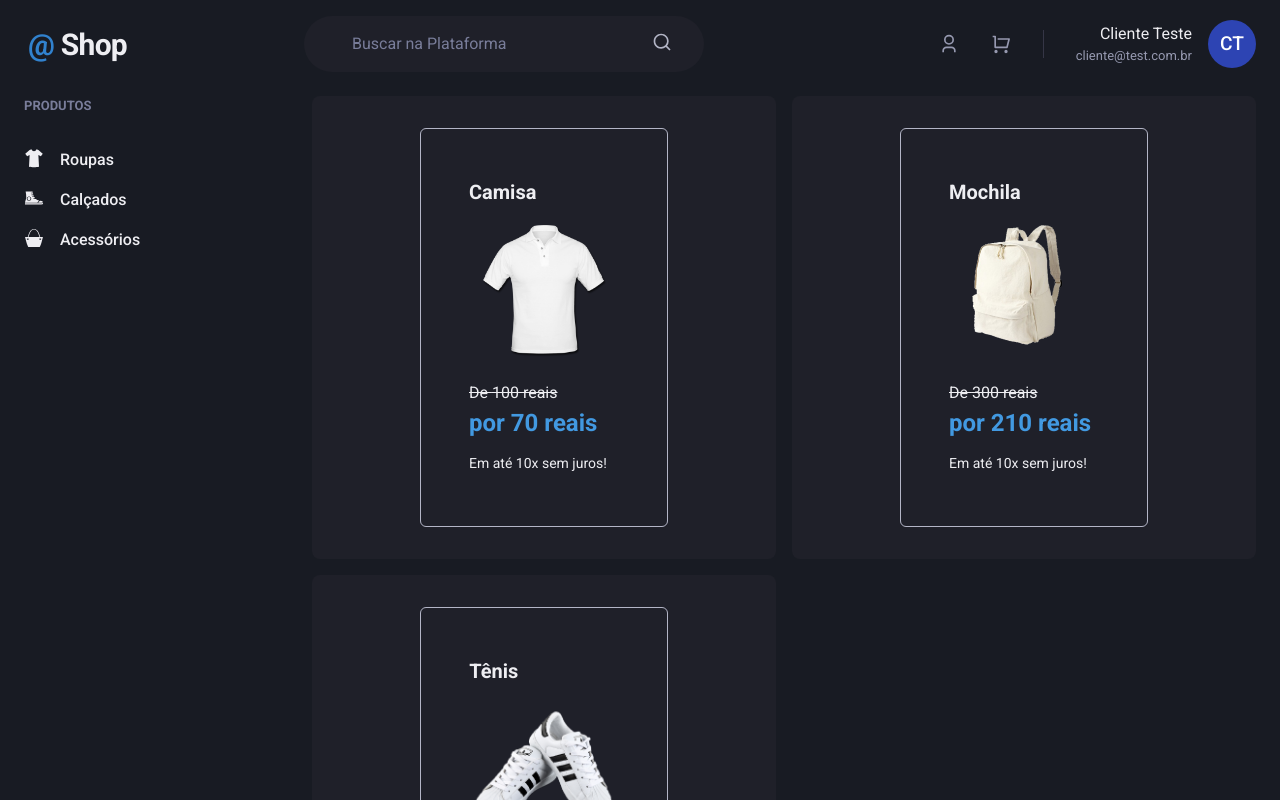
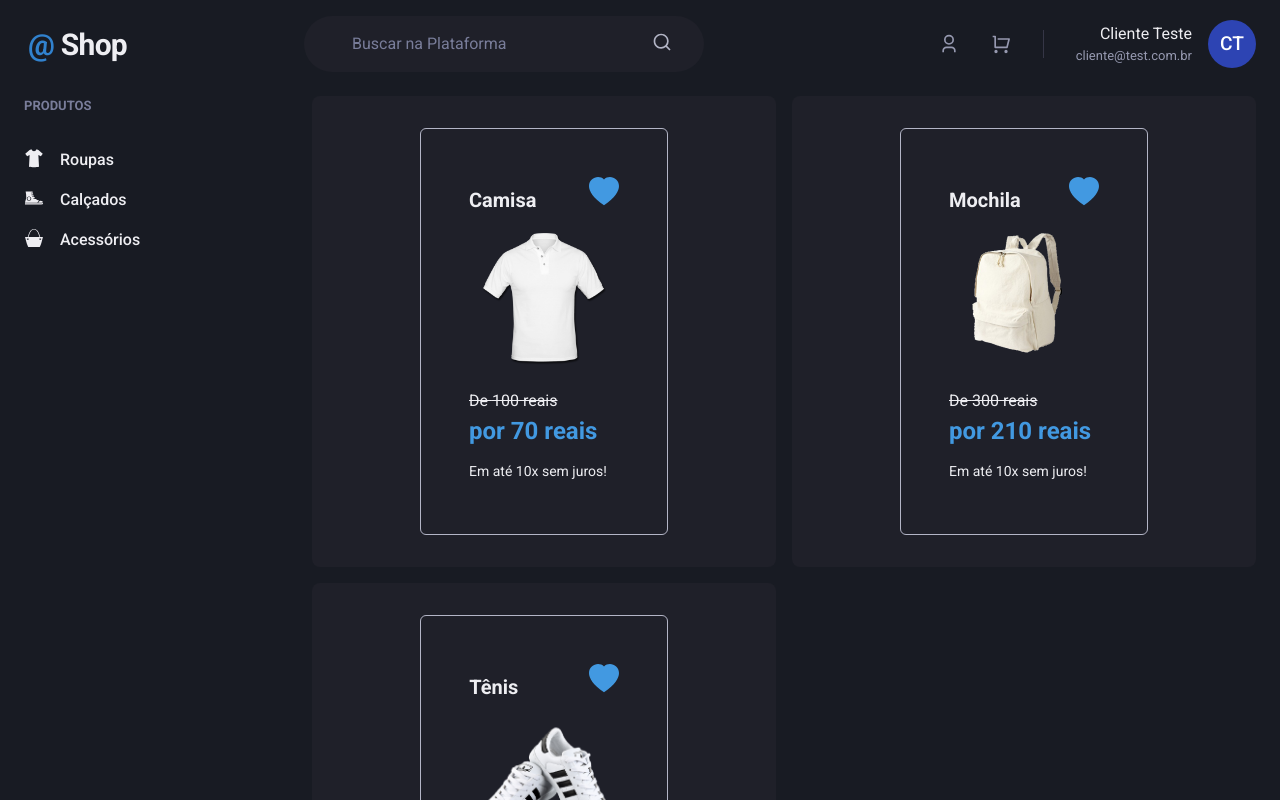
Before and after one commit to Adllers/TestProjectNextjs, a Next.js app: page / in a window 1280 px wide. Shown: the top 800 px of the page. Built offline with nearby package versions, Linux system fonts and the light colour scheme.

Commit message:
Adicionado POST para favoritos

```diff
--- /dev/null
+++ b/src/pages/api/favorites.js
@@ -0,0 +1,23 @@
+const favorites = [];
+
+export default function Favorites(req, res) {
+
+    if (req.method === "GET") {
+
+        res.status(200).json(favorites);
+
+    }
+
+    if (req.method === "POST") {
+
+        const productFavorite = JSON.parse(req.body);
+
+        const findProductFavorite = favorites.find(item => item.id == productFavorite.id)
+
+        if (!findProductFavorite) {
+            favorites.push(productFavorite);
+        }
+
+        res.status(200).send();
+    }
+}
--- a/src/pages/index.tsx
+++ b/src/pages/index.tsx
@@ -1,7 +1,8 @@
-import { Box, Flex, SimpleGrid, Text, Heading, Image } from "@chakra-ui/react";
+import { Box, Flex, SimpleGrid, Text, Heading, Image, Button, Icon, Stack, useToast } from "@chakra-ui/react";
 import { Header } from "../components/Header";
 import { SideBar } from "../components/Sidebar";
-import { useState, useEffect } from 'react';
+import { useState, useEffect, useCallback } from 'react';
+import { BsHeartFill } from 'react-icons/bs'
 
 interface ProductProps {
     id: number;
@@ -14,6 +15,8 @@ interface ProductProps {
 export default function Home() {
 
   const [products, setProducts] = useState<ProductProps[]>([]);
+
+  const toast = useToast();
 
   useEffect(() => {
 
@@ -31,6 +34,39 @@ export default function Home() {
     getAllProducts();
 
   }, []);
+
+
+  const favoriteProduct = useCallback(async (product: ProductProps ) => {
+
+    try {
+
+        console.log(product);
+
+        const info = {
+            method: "POST",
+            body: JSON.stringify(product),
+        };
+
+        await fetch('/api/favorites', info);
+
+        toast({
+            title: 'Favoritado!',
+            description: `O Produto ${product.name} foi adicionado a sua lista de favoritos!`,
+            status: 'success',
+            duration: 8000,
+            isClosable: true,
+        });
+
+    } catch (error) {
+
+        console.log(error);
+
+    }
+
+  },[]);
+
+
+
 
   return (
     <Flex direction="column" h="100vh">
@@ -52,10 +88,13 @@ export default function Home() {
                     >
 
                         <Flex justify='center' align='center'>
-                            <Box as='article' maxW='sm' p='12' borderWidth='1px' rounded='md'>
+                            <Box as='article' maxW='sm' p='12' borderWidth='1px' borderRadius='lg' rounded='md'>
 
-                                <Box  fontSize="20" fontWeight='bold' justifyContent="center" alignItems="center">
+                                <Box  display='flex' flexDirection='row' justifyContent='space-between' fontSize="20" fontWeight='bold'  alignItems="baseline" >
                                         { product.name }
+                                        <Box >
+                                            <Box as="button" onClick={() => favoriteProduct(product)}  ><Icon as={BsHeartFill} color={"blue.400"} fontSize={30}/></Box>
+                                        </Box>
                                 </Box>
 
                                 <Heading size='md' my='2'>
```
